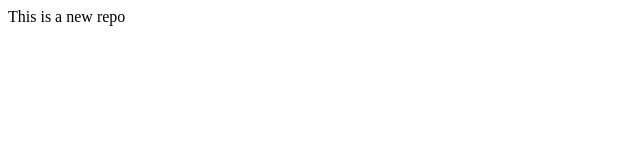
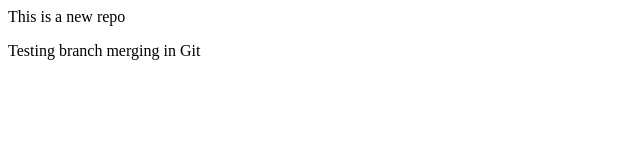
Before and after one commit to Vivek-Ya/localrepo, a plain HTML site: page index.html in a window 1280 px wide. Shown: the whole page, without its empty margins (0-640 px from the left). Drawn offline with Linux system fonts and the light colour scheme.

Commit message:
cheching branch merging

```diff
--- a/index.html
+++ b/index.html
@@ -1 +1,2 @@
 <p>This is a new repo</p>
+<p>Testing branch merging in Git</p>
```
